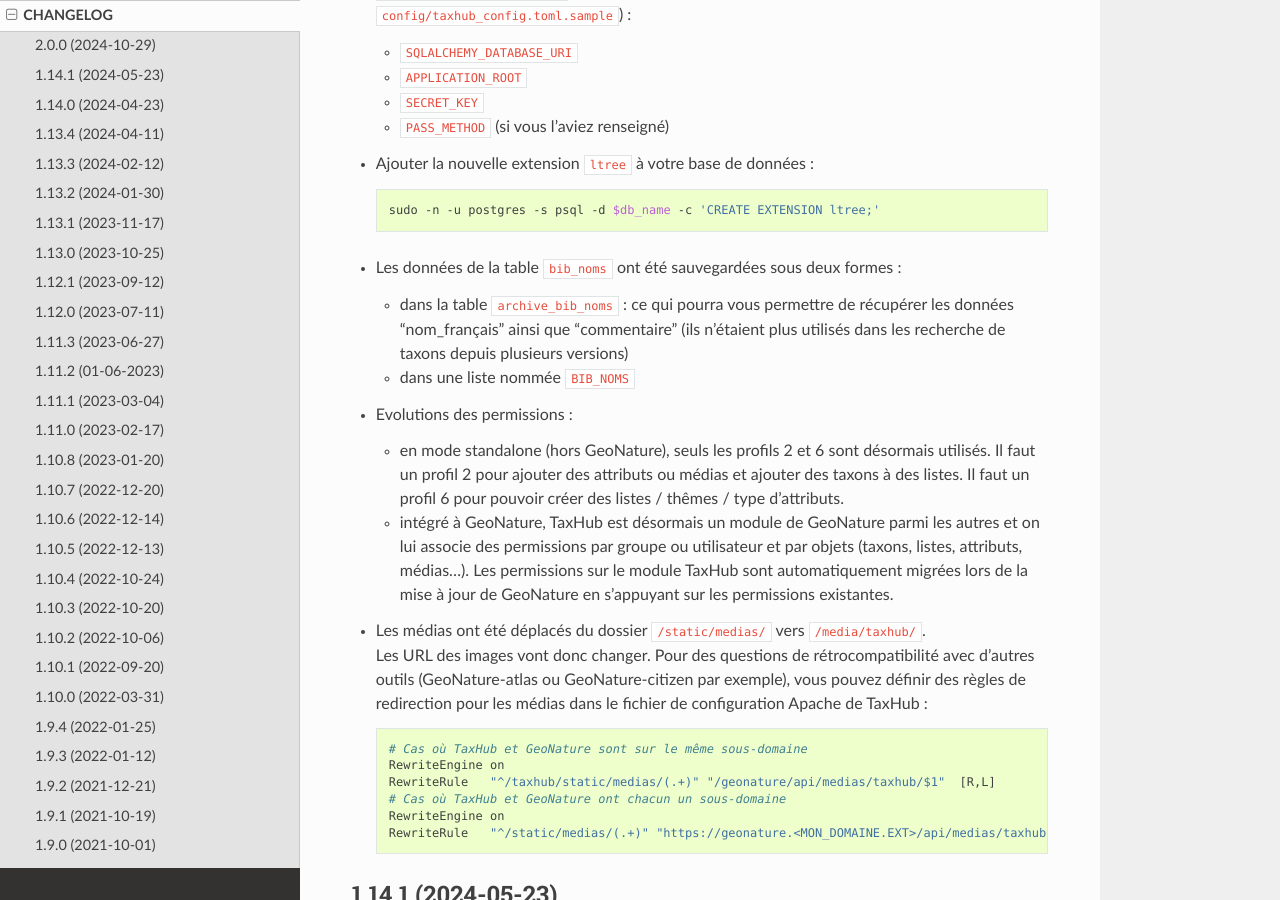
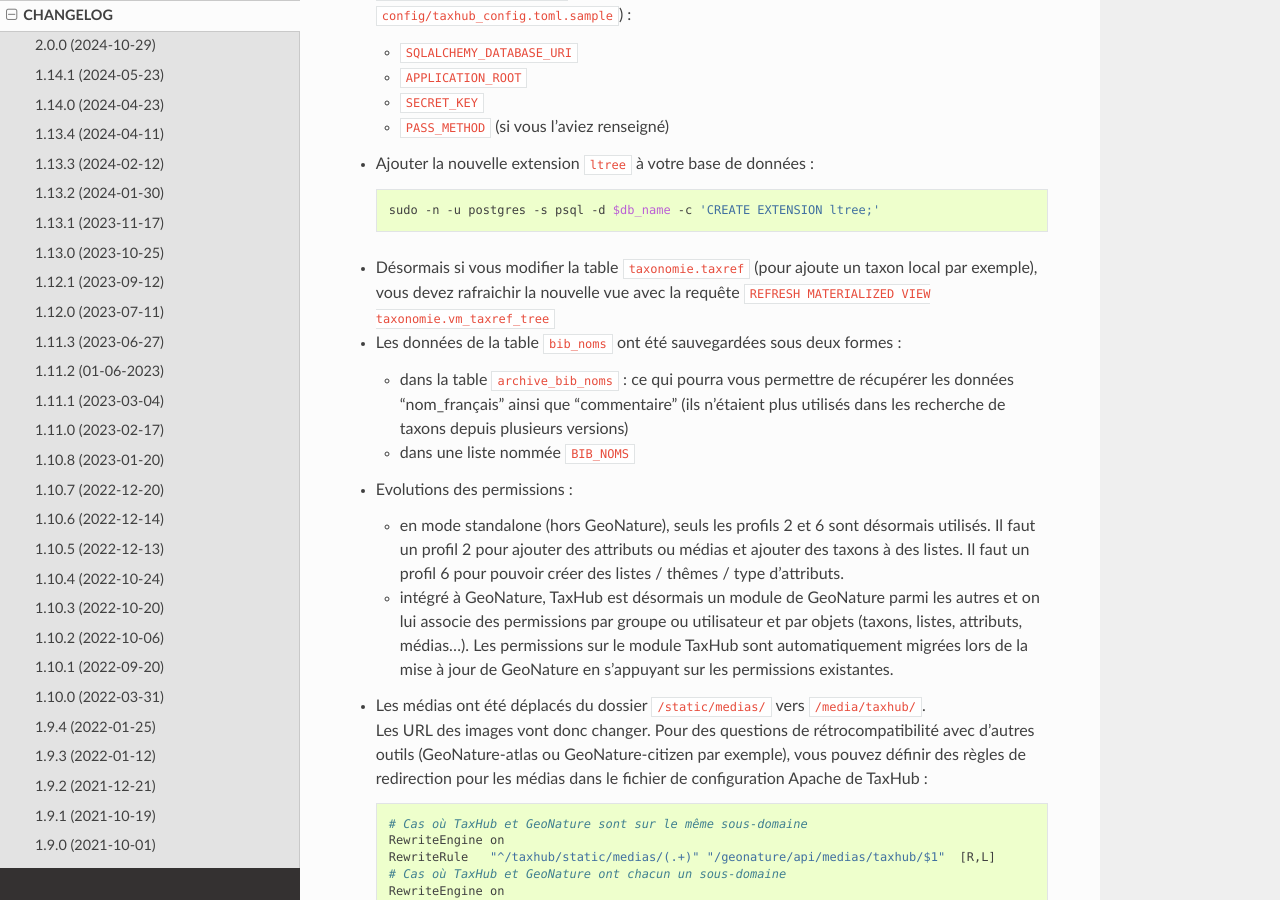
Before and after one commit to PnX-SI/TaxHub, a Sphinx documentation site: the page built from docs/changelog.md, in a window 1280 px wide and 900 px high, scrolled down 1627 px. Built offline with Sphinx 7.4.7 and the Read the Docs theme 3.1.0, drawn with Linux system fonts in a browser that asks for light colours.

Commit message:
Complement changelog 2.0.0

````diff
--- a/docs/changelog.md
+++ b/docs/changelog.md
@@ -46,6 +46,7 @@ Compatibilité avec GeoNature 2.15.0 minimum.
   ```bash
   sudo -n -u postgres -s psql -d $db_name -c 'CREATE EXTENSION ltree;'
   ```
+- Désormais si vous modifier la table `taxonomie.taxref` (pour ajoute un taxon local par exemple), vous devez rafraichir la nouvelle vue avec la requête `REFRESH MATERIALIZED VIEW taxonomie.vm_taxref_tree`
 - Les données de la table `bib_noms` ont été sauvegardées sous deux formes :
   - dans la table `archive_bib_noms` : ce qui pourra vous permettre de récupérer les données "nom_français" ainsi que "commentaire" (ils n'étaient plus utilisés dans les recherche de taxons depuis plusieurs versions)
   - dans une liste nommée `BIB_NOMS`
````
